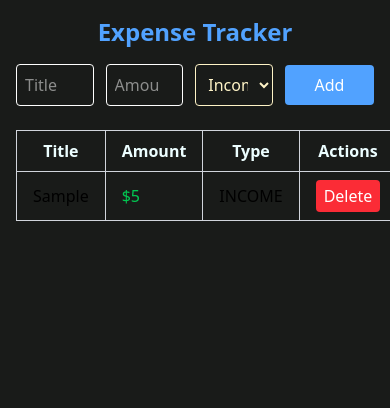
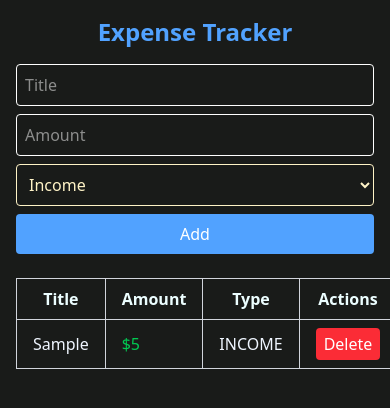
Before and after one commit to Noman-Mia/Expense-Tracker, a Vue app: page / in a window 390 px wide. Both pictures are taken after typing "Sample", "5" into the empty fields and a click on the button "Add". Shown: the top 408 px of the page. Built offline with nearby package versions, Linux system fonts and the light colour scheme.

Commit message:
added transaction

```diff
--- a/src/components/AddTransaction.vue
+++ b/src/components/AddTransaction.vue
@@ -1,5 +1,5 @@
 <template>
-    <form @submit.prevent="handleSubmit" class="mb-4 flex  items-center gap-3">
+    <form @submit.prevent="handleSubmit" class=" md:flex mb-4  items-center gap-3">
       <input v-model="title" type="text" placeholder="Title" required class="border p-2 text-white rounded w-full mb-2" />
       <input v-model.number="amount" type="number" placeholder="Amount" required class="border text-white p-2 rounded w-full mb-2" />
       <select v-model="type" required class="border p-2 rounded w-full mb-2 text-amber-100">
--- a/src/components/TransactionList.vue
+++ b/src/components/TransactionList.vue
@@ -11,12 +11,12 @@
         </thead>
         <tbody>
           <tr v-for="(transaction, index) in transactions" :key="index">
-            <td class="border border-gray-300 px-4 py-2">{{ transaction.title }}</td>
-            <td class="border border-gray-300 px-4 py-2" :class="{ 'font-bold': transaction.amount >= 500, 'text-green-500': transaction.type === 'Income', 'text-red-500': transaction.type === 'Expense' }">
+            <td class="border border-gray-300 px-4 py-2 text-blue-50">{{ transaction.title }}</td>
+            <td class="border border-gray-300 px-4 py-2 " :class="{ 'font-bold': transaction.amount >= 500, 'text-green-500': transaction.type === 'Income', 'text-red-500': transaction.type === 'Expense' }">
               ${{ transaction.amount }}
             </td>
-            <td class="border border-gray-300 px-4 py-2 uppercase">{{ transaction.type }}</td>
-            <td class="border border-gray-300 px-4 py-2">
+            <td class="border border-gray-300 px-4 py-2 uppercase text-blue-50">{{ transaction.type }}</td>
+            <td class="border border-gray-300 px-4 py-2 text-blue-50">
               <button @click="$emit('delete-transaction', index)" class="bg-red-500 text-white px-2 py-1 rounded">Delete</button>
             </td>
           </tr>
```
